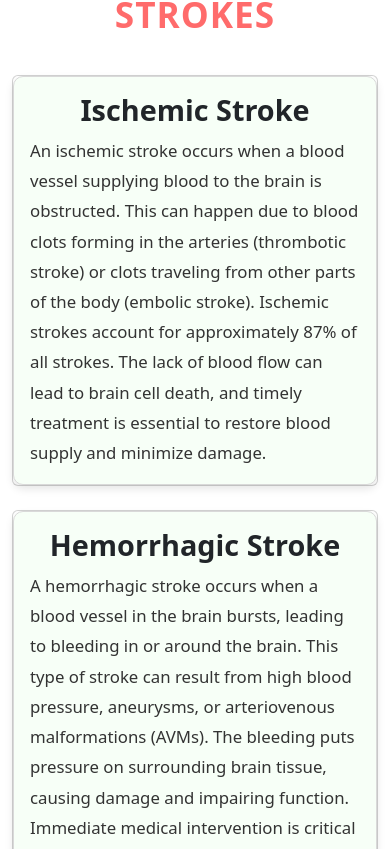
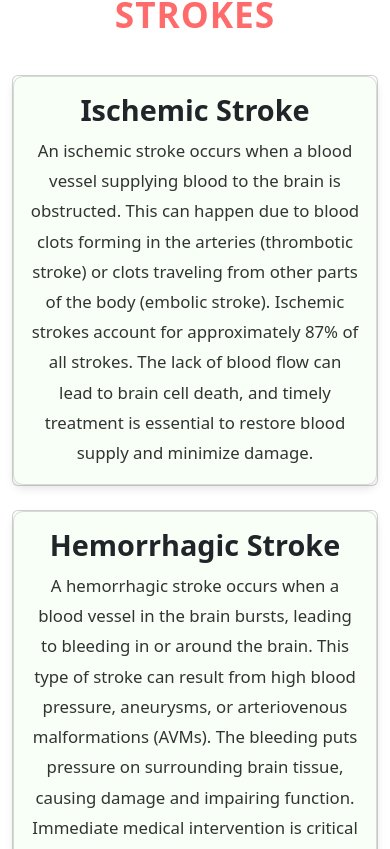
Before and after one commit to Pratikkuntawar/brainstrokedetection, a React (Create React App) app: page /about in a window 390 px wide. Shown: the part 975-1824 px from the top of the page. Built offline with nearby package versions, Linux system fonts and the light colour scheme.

Commit message:
Update About.css

```diff
--- a/src/components/About.css
+++ b/src/components/About.css
@@ -240,10 +240,16 @@
   .d{
     border: 1px black;
   }
+    .card-text{
+    text-align: center;
+  }
 }
 @media (max-width: 486px) {
   /* Stack the navbar items vertically */
   .d{
     border: 1px black;
   }
+    .card-text{
+    text-align: center;
+  }
 }
```
